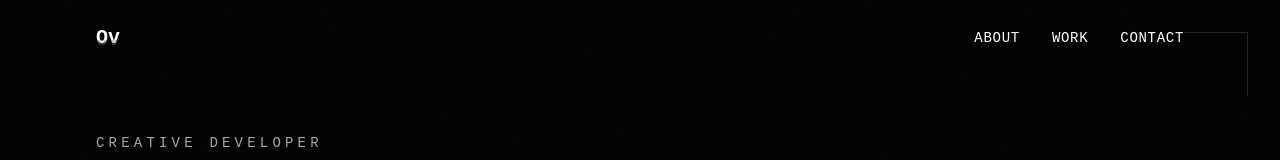
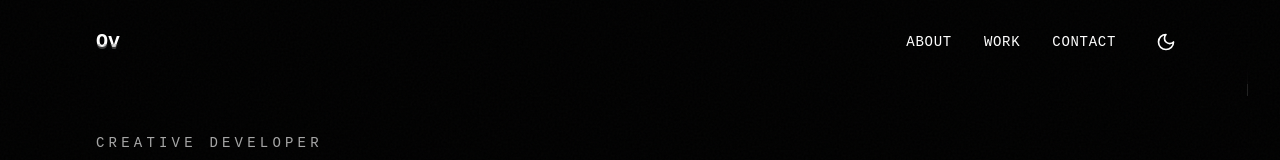
Before and after one commit to cirotti/cirotti, a React (Vite) app: page / in a window 1280 px wide. Shown: the top 160 px of the page. Built offline with nearby package versions, Linux system fonts and the light colour scheme; the HTML template or start-up script is replaced by a standard one.

Commit message:
optimize visuals and add darkmode and lightmode

```diff
--- a/src/App.tsx
+++ b/src/App.tsx
@@ -6,10 +6,13 @@ import { BrowserRouter, Routes, Route } from "react-router-dom";
 import Index from "./pages/Index";
 import NotFound from "./pages/NotFound";
 
+import { ThemeProvider } from "next-themes";
+
 const queryClient = new QueryClient();
 
 const App = () => (
   <QueryClientProvider client={queryClient}>
+    <ThemeProvider attribute="class" defaultTheme="dark" enableSystem>
       <TooltipProvider>
         <Toaster />
         <Sonner />
@@ -21,6 +24,7 @@ const App = () => (
           </Routes>
         </BrowserRouter>
       </TooltipProvider>
+    </ThemeProvider>
   </QueryClientProvider>
 );
 
--- a/src/components/MagneticButton.tsx
+++ b/src/components/MagneticButton.tsx
@@ -1,4 +1,4 @@
-import { useRef, useEffect, ReactNode } from 'react';
+import { useRef, useEffect, ReactNode, memo } from 'react';
 import gsap from 'gsap';
 
 interface MagneticButtonProps {
@@ -8,13 +8,16 @@ interface MagneticButtonProps {
   href?: string;
 }
 
-const MagneticButton = ({ children, className = '', onClick, href }: MagneticButtonProps) => {
+const MagneticButton = memo(({ children, className = '', onClick, href }: MagneticButtonProps) => {
   const buttonRef = useRef<HTMLButtonElement | HTMLAnchorElement>(null);
   const boundingRef = useRef<DOMRect | null>(null);
 
   useEffect(() => {
     const button = buttonRef.current;
     if (!button) return;
+
+    const xTo = gsap.quickTo(button, "x", { duration: 0.3, ease: 'power2.out' });
+    const yTo = gsap.quickTo(button, "y", { duration: 0.3, ease: 'power2.out' });
 
     const handleMouseEnter = () => {
       boundingRef.current = button.getBoundingClientRect();
@@ -29,12 +32,8 @@ const MagneticButton = ({ children, className = '', onClick, href }: MagneticBut
       const x = (clientX - left - width / 2) * 0.3;
       const y = (clientY - top - height / 2) * 0.3;
 
-      gsap.to(button, {
-        x,
-        y,
-        duration: 0.3,
-        ease: 'power2.out',
-      });
+      xTo(x);
+      yTo(y);
     };
 
     const handleMouseLeave = () => {
@@ -55,6 +54,7 @@ const MagneticButton = ({ children, className = '', onClick, href }: MagneticBut
       button.removeEventListener('mouseenter', handleMouseEnter);
       button.removeEventListener('mousemove', handleMouseMove);
       button.removeEventListener('mouseleave', handleMouseLeave);
+      gsap.killTweensOf(button);
     };
   }, []);
 
@@ -83,6 +83,7 @@ const MagneticButton = ({ children, className = '', onClick, href }: MagneticBut
       <span>{children}</span>
     </button>
   );
-};
+});
 
+MagneticButton.displayName = 'MagneticButton';
 export default MagneticButton;
--- a/src/components/Navbar.tsx
+++ b/src/components/Navbar.tsx
@@ -1,6 +1,7 @@
 import { useEffect, useRef, useState } from 'react';
 import gsap from 'gsap';
 import GlitchText from './GlitchText';
+import ThemeToggle from './ThemeToggle';
 
 interface NavbarProps {
   isLoaded?: boolean;
@@ -54,10 +55,10 @@ const Navbar = ({ isLoaded = true }: NavbarProps) => {
     <>
       <nav
         ref={navRef}
-        className="fixed top-0 left-0 right-0 z-50 flex justify-between items-center px-6 md:px-12 lg:px-24 py-6 mix-blend-difference"
+        className="fixed top-0 left-0 right-0 z-50 flex justify-between items-center px-6 md:px-12 lg:px-24 py-6 bg-background/50 backdrop-blur-md"
         style={{ opacity: isLoaded ? 1 : 0 }}
       >
-        <a href="#" className="text-foreground">
+        <a href="#" className="text-foreground transition-colors">
           <GlitchText text="Ov" className="text-xl font-bold" />
         </a>
 
@@ -72,12 +73,15 @@ const Navbar = ({ isLoaded = true }: NavbarProps) => {
               {link.label}
             </button>
           ))}
+          <ThemeToggle />
         </div>
 
-        {/* Mobile Menu Button */}
+        {/* Mobile Menu Button + Toggle */}
+        <div className="flex items-center gap-4 md:hidden z-50">
+          <ThemeToggle />
           <button
             onClick={() => setIsOpen(!isOpen)}
-          className="md:hidden relative w-8 h-8 flex flex-col justify-center items-center gap-1.5 z-50"
+            className="relative w-8 h-8 flex flex-col justify-center items-center gap-1.5"
             aria-label="Toggle menu"
           >
             <span
@@ -93,6 +97,7 @@ const Navbar = ({ isLoaded = true }: NavbarProps) => {
                 }`}
             />
           </button>
+        </div>
       </nav>
 
       {/* Mobile Menu */}
--- /dev/null
+++ b/src/components/ThemeToggle.tsx
@@ -0,0 +1,48 @@
+import { useTheme } from "next-themes";
+import { Moon, Sun } from "lucide-react";
+import { useEffect, useRef, useState } from "react";
+import gsap from "gsap";
+
+const ThemeToggle = () => {
+    const { theme, setTheme } = useTheme();
+    const [mounted, setMounted] = useState(false);
+    const iconRef = useRef<HTMLDivElement>(null);
+
+    useEffect(() => {
+        setMounted(true);
+    }, []);
+
+    useEffect(() => {
+        if (!mounted || !iconRef.current) return;
+
+        gsap.fromTo(
+            iconRef.current,
+            { rotate: -90, scale: 0.5, opacity: 0 },
+            { rotate: 0, scale: 1, opacity: 1, duration: 0.5, ease: "back.out(1.7)" }
+        );
+    }, [theme, mounted]);
+
+    if (!mounted) return null;
+
+    const toggleTheme = () => {
+        setTheme(theme === "dark" ? "light" : "dark");
+    };
+
+    return (
+        <button
+            onClick={toggleTheme}
+            className="relative p-2 rounded-full hover:bg-muted transition-colors focus:outline-none z-[60]"
+            aria-label="Toggle theme"
+        >
+            <div ref={iconRef} className="flex items-center justify-center">
+                {theme === "dark" ? (
+                    <Moon className="w-5 h-5 text-foreground" />
+                ) : (
+                    <Sun className="w-5 h-5 text-foreground" />
+                )}
+            </div>
+        </button>
+    );
+};
+
+export default ThemeToggle;
--- a/src/components/sections/Hero.tsx
+++ b/src/components/sections/Hero.tsx
@@ -1,4 +1,4 @@
-import { useEffect, useRef } from 'react';
+import { useEffect, useRef, memo } from 'react';
 import gsap from 'gsap';
 import GlitchText from '../GlitchText';
 import MagneticButton from '../MagneticButton';
@@ -7,14 +7,25 @@ interface HeroProps {
   isLoaded?: boolean;
 }
 
-const Hero = ({ isLoaded = true }: HeroProps) => {
+const splitText = (text: string) => {
+  return text.split('').map((char, i) => (
+    <span
+      key={i}
+      className="char inline-block gpu-accelerated"
+      style={{ perspective: '1000px' }}
+    >
+      {char === ' ' ? '\u00A0' : char}
+    </span>
+  ));
+};
+
+const Hero = memo(({ isLoaded = true }: HeroProps) => {
   const containerRef = useRef<HTMLElement>(null);
   const titleRef = useRef<HTMLHeadingElement>(null);
   const subtitleRef = useRef<HTMLParagraphElement>(null);
   const ctaRef = useRef<HTMLDivElement>(null);
   const lineRef = useRef<HTMLDivElement>(null);
   const labelRef = useRef<HTMLParagraphElement>(null);
-
 
   useEffect(() => {
     if (!isLoaded) return;
@@ -65,18 +76,6 @@ const Hero = ({ isLoaded = true }: HeroProps) => {
     return () => ctx.revert();
   }, [isLoaded]);
 
-  const splitText = (text: string) => {
-    return text.split('').map((char, i) => (
-      <span
-        key={i}
-        className="char inline-block gpu-accelerated"
-        style={{ perspective: '1000px' }}
-      >
-        {char === ' ' ? '\u00A0' : char}
-      </span>
-    ));
-  };
-
   return (
     <section
       ref={containerRef}
@@ -125,13 +124,12 @@ const Hero = ({ isLoaded = true }: HeroProps) => {
         </div>
       </div>
 
-
-
       {/* Decorative corner elements */}
       <div className="absolute top-8 right-8 w-16 h-16 border-t border-r border-muted-foreground/20" />
       <div className="absolute bottom-8 left-8 w-16 h-16 border-b border-l border-muted-foreground/20 hidden md:block" />
     </section>
   );
-};
+});
 
+Hero.displayName = 'Hero';
 export default Hero;
--- a/src/index.css
+++ b/src/index.css
@@ -6,6 +6,43 @@
 
 @layer base {
   :root {
+    --background: 0 0% 100%;
+    --foreground: 0 0% 0%;
+
+    --card: 0 0% 98%;
+    --card-foreground: 0 0% 0%;
+
+    --popover: 0 0% 100%;
+    --popover-foreground: 0 0% 0%;
+
+    --primary: 0 0% 0%;
+    --primary-foreground: 0 0% 100%;
+
+    --secondary: 0 0% 95%;
+    --secondary-foreground: 0 0% 0%;
+
+    --muted: 0 0% 90%;
+    --muted-foreground: 0 0% 40%;
+
+    --accent: 0 0% 90%;
+    --accent-foreground: 0 0% 0%;
+
+    --destructive: 0 84.2% 60.2%;
+    --destructive-foreground: 0 0% 100%;
+
+    --border: 0 0% 90%;
+    --input: 0 0% 90%;
+    --ring: 0 0% 0%;
+
+    --radius: 0px;
+
+    /* Custom tokens */
+    --glitch-color-1: 0 0% 0%;
+    --glitch-color-2: 0 0% 40%;
+    --transition-smooth: cubic-bezier(0.16, 1, 0.3, 1);
+  }
+
+  .dark {
     --background: 0 0% 0%;
     --foreground: 0 0% 100%;
 
@@ -34,12 +71,8 @@
     --input: 0 0% 20%;
     --ring: 0 0% 100%;
 
-    --radius: 0px;
-
-    /* Custom tokens */
     --glitch-color-1: 0 0% 100%;
     --glitch-color-2: 0 0% 50%;
-    --transition-smooth: cubic-bezier(0.16, 1, 0.3, 1);
   }
 }
 
@@ -48,9 +81,50 @@
     @apply border-border;
   }
 
+  /* Target transitions only where needed for theme switching */
+  body,
+  .noise-overlay,
+  nav,
+  section,
+  div[class*="bg-"],
+  span[class*="text-"],
+  p[class*="text-"],
+  h1,
+  h2,
+  h3,
+  h4,
+  h5,
+  h6 {
+    transition: background-color 0.3s ease, color 0.3s ease, border-color 0.3s ease;
+  }
+
   html {
     scroll-behavior: smooth;
     overflow-x: hidden;
+  }
+
+  /* Custom Scrollbar */
+  ::-webkit-scrollbar {
+    width: 6px;
+  }
+
+  ::-webkit-scrollbar-track {
+    @apply bg-background;
+  }
+
+  ::-webkit-scrollbar-thumb {
+    @apply bg-muted-foreground/20 transition-colors;
+    border-radius: 0px;
+  }
+
+  ::-webkit-scrollbar-thumb:hover {
+    @apply bg-muted-foreground/40;
+  }
+
+  /* Firefox */
+  * {
+    scrollbar-width: thin;
+    scrollbar-color: hsl(var(--muted-foreground) / 0.2) transparent;
   }
 
   body {
@@ -65,6 +139,7 @@
 }
 
 @layer components {
+
   /* Glitch Text Effect */
   .glitch {
     position: relative;
@@ -205,42 +280,58 @@
 
 /* Glitch animations */
 @keyframes glitch-1 {
-  0%, 100% {
+
+  0%,
+  100% {
     opacity: 0;
     transform: translateX(0);
   }
-  7%, 9% {
+
+  7%,
+  9% {
     opacity: 1;
     transform: translateX(-3px) skewX(-1deg);
   }
+
   10% {
     opacity: 0;
   }
-  47%, 49% {
+
+  47%,
+  49% {
     opacity: 1;
     transform: translateX(3px) skewX(1deg);
   }
+
   50% {
     opacity: 0;
   }
 }
 
 @keyframes glitch-2 {
-  0%, 100% {
+
+  0%,
+  100% {
     opacity: 0;
     transform: translateX(0);
   }
-  27%, 29% {
+
+  27%,
+  29% {
     opacity: 1;
     transform: translateX(3px) skewX(1deg);
   }
+
   30% {
     opacity: 0;
   }
-  77%, 79% {
+
+  77%,
+  79% {
     opacity: 1;
     transform: translateX(-3px) skewX(-1deg);
   }
+
   80% {
     opacity: 0;
   }
@@ -250,9 +341,11 @@
   0% {
     transform: translateY(-100%);
   }
+
   50% {
     transform: translateY(0%);
   }
+
   100% {
     transform: translateY(100%);
   }
--- a/src/pages/Index.tsx
+++ b/src/pages/Index.tsx
@@ -18,12 +18,15 @@ const Index = () => {
     // Prevent scroll during preloader
     if (!isLoaded) {
       document.body.style.overflow = 'hidden';
+      document.documentElement.style.overflow = 'hidden';
     } else {
       document.body.style.overflow = '';
+      document.documentElement.style.overflow = '';
     }
 
     return () => {
       document.body.style.overflow = '';
+      document.documentElement.style.overflow = '';
     };
   }, [isLoaded]);
 
```
Also changed, not shown: src/components/GlitchText.tsx (+4 -3 lines), src/components/sections/About.tsx (+4 -3 lines), src/components/sections/Contact.tsx (+4 -3 lines), src/components/sections/Work.tsx (+31 -22 lines). Lines whose indentation alone changed are shown as unchanged.
